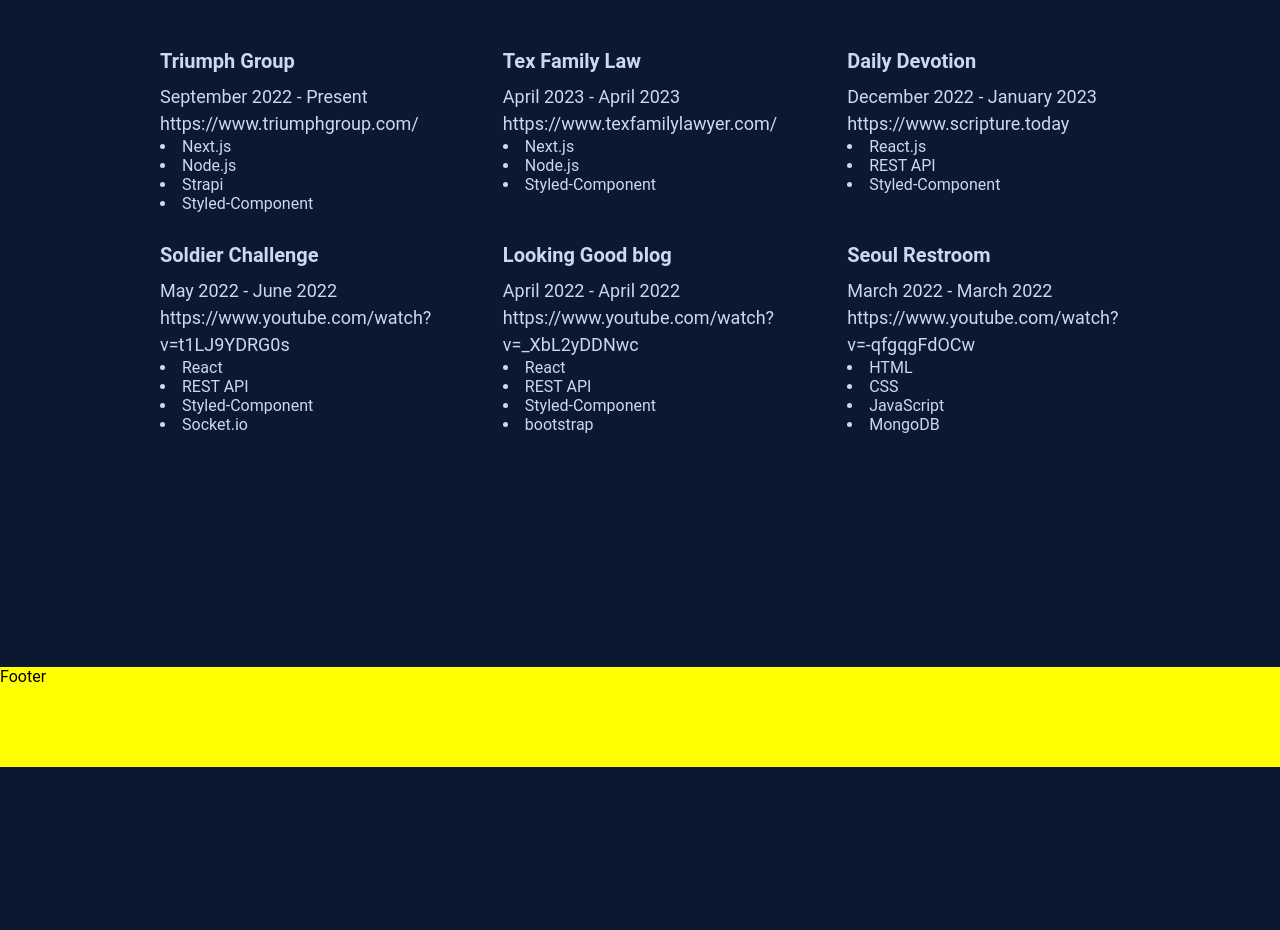
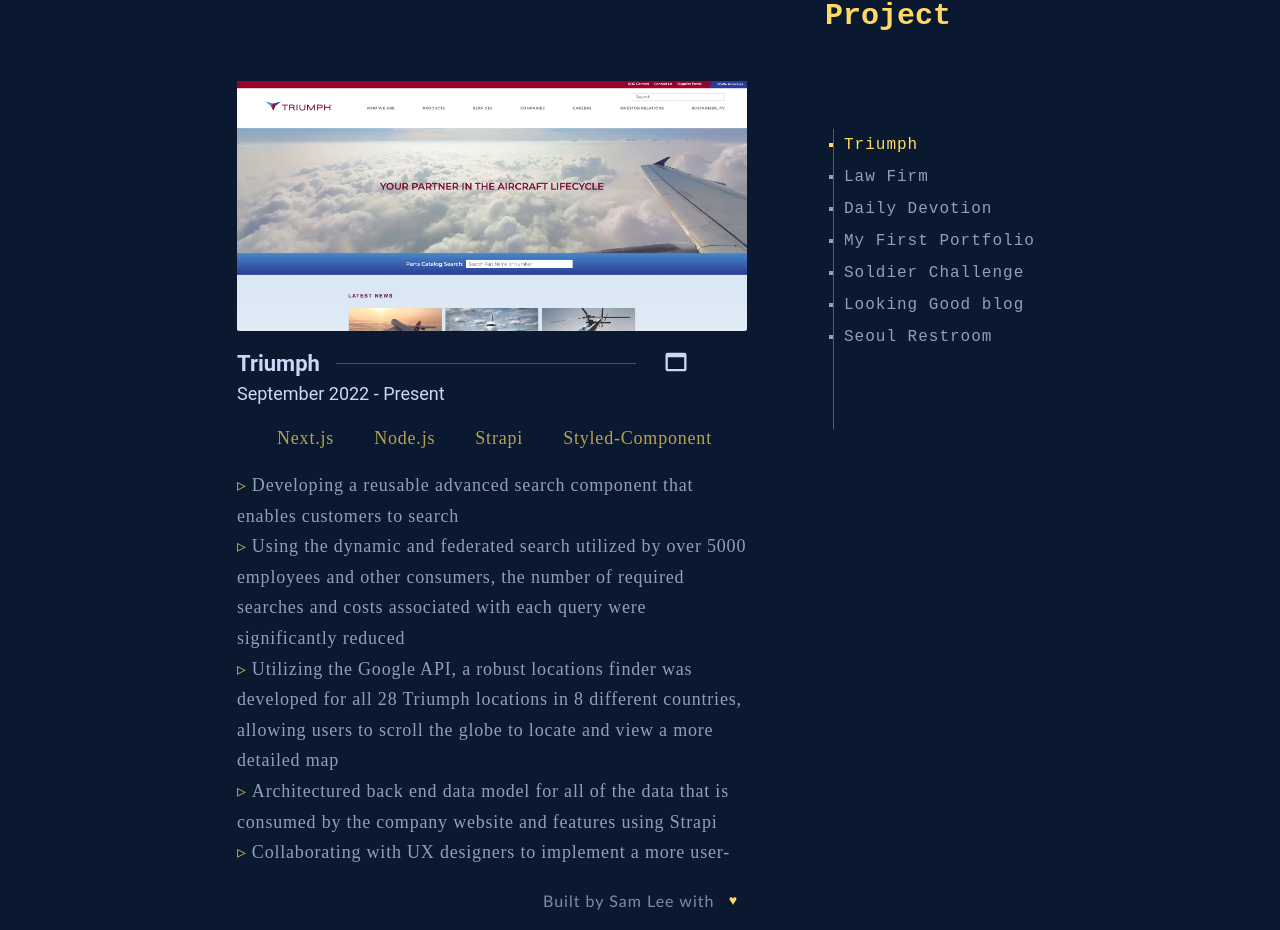
Before and after one commit to syounglee012/my-new-app, a Next.js app: page / in a window 1280 px wide. Shown: the part 1772-2702 px from the top of the page. Before the commit the page ends 2539 px from the top, so only its background shows below. Built offline with nearby package versions, Linux system fonts and the light colour scheme.

Commit message:
updated project page

```diff
--- a/src/components/footer.js
+++ b/src/components/footer.js
@@ -3,16 +3,32 @@
 export default function Footer() {
   return (
     <Container>
-      <div>Footer</div>
+      <p>Built by Sam Lee with</p> <span>&emsp;&#9829;</span>
     </Container>
   );
 }
 
 const Container = styled.div`
   width: 100%;
-  height: 100px;
-  background-color: yellow;
+  height: 60px;
+  background-color: #0a192f;
   position: absolute;
   left: 0;
   bottom: 0;
+  display: flex;
+  justify-content: center;
+  align-items: center;
+
+  p {
+    font-family: "Gill Sans", "Gill Sans MT", Calibri, "Trebuchet MS",
+      sans-serif;
+    letter-spacing: 1px;
+    color: #ccd6f6;
+    opacity: 0.6;
+    display: inline-block;
+  }
+  span {
+    color: #ffda63;
+    font-size: 14px;
+  }
 `;
--- a/src/data/project.json
+++ b/src/data/project.json
@@ -1,54 +1,71 @@
+
 [{
     "id": 0,
-    "imageURL": "",
-    "title": "Triumph Group",
+    "image": "triumph",
+    "title": "Triumph",
     "period": "September 2022 - Present",
     "website": "https://www.triumphgroup.com/",
+    "github": null,
     "framework": ["Next.js", "Node.js", "Strapi", "Styled-Component"],
     "responsibilities": ["Developing a reusable advanced search component that enables customers to search", "Using the dynamic and federated search utilized by over 5000 employees and other consumers, the number of required searches and costs associated with each query were significantly reduced", "Utilizing the Google API, a robust locations finder was developed for all 28 Triumph locations in 8 different countries, allowing users to scroll the globe to locate and view a more detailed map", "Architectured back end data model for all of the data that is consumed by the company website and features using Strapi", "Collaborating with UX designers to implement a more user-friendly UI and responsive design" ]
   },
   {
     "id": 1 ,
-    "imageURL": "",
-    "title": "Tex Family Law",
+    "image": "",
+    "title": "Law Firm",
     "period": "April 2023 - April 2023",
     "website": "https://www.texfamilylawyer.com/",
+    "github": "https://github.com/syounglee012/DallyAndWebb",
     "framework": ["Next.js", "Node.js", "Styled-Component"],
     "responsibilities": ["Developed it from scratch using Next.js", "Implemented user-friendly interfaces while ensuring optimal website functionality", "Collaborated closely with a UX designer to incorporate a more intuitive UI and responsive design", "Emphasized clean, efficient, and well-documented code practices", "Identified and resolved issues by troubleshooting and debugging code as needed", "Integrated Google reCaptcha v3 to safeguard the website from spam and abuse", "Leveraged the Google Maps API to enhance the user experience on the website"]
   },
   {
     "id": 2,
-    "imageURL": "",
+    "image": "",
     "title": "Daily Devotion",
     "period": "December 2022 - January 2023",
     "website": "https://www.scripture.today",
-    "framework": ["React.js", "REST API", "Styled-Component"],
+    "github": "https://github.com/syounglee012/daily_devotion",
+    "framework": ["React.js", "REST API", "Styled-Component", "NodeMailer"],
     "responsibilities": ["Developed an automated system that generates a new chapter from the Book of Proverbs each day using React.js.", "Implemented a comprehensive search engine that covers the entire Bible, enabling users to search for specific passages, verses, or keywords efficiently", "Designed and implemented user-friendly interfaces while ensuring optimal website functionality", "Enhanced the user experience by integrating a voice-reading feature, enabling users to listen to the scripture for improved accessibility and convenience" ]
   },
   {
     "id": 3,
-    "imageURL": "",
+    "image": "",
+    "title": "My First Portfolio",
+    "period": "December 2022 - January 2023",
+    "website": "https://samlee-git-main-syounglee012.vercel.app/home",
+    "github": "https://github.com/syounglee012/my-app",
+    "framework": ["Next.js", "Styled-Component", "Email.js"],
+    "responsibilities": ["Developed an automated system that generates a new chapter from the Book of Proverbs each day using React.js.", "Implemented a comprehensive search engine that covers the entire Bible, enabling users to search for specific passages, verses, or keywords efficiently", "Designed and implemented user-friendly interfaces while ensuring optimal website functionality", "Enhanced the user experience by integrating a voice-reading feature, enabling users to listen to the scripture for improved accessibility and convenience" ]
+  },
+  {
+    "id": 4,
+    "image": "",
     "title": "Soldier Challenge",
     "period": "May 2022 - June 2022",
-    "website": "https://www.youtube.com/watch?v=t1LJ9YDRG0s",
-    "framework": ["React", "REST API", "Styled-Component", "Socket.io"],
+    "video": "https://www.youtube.com/watch?v=t1LJ9YDRG0s",
+    "github": "https://github.com/syounglee012/Soldier-Challengers",
+    "framework": ["React.js", "REST API", "Styled-Component", "Socket.io"],
     "responsibilities": ["Worked with professional designers using an agile methodology and process", "Built a production-ready web application to help veterans to accomplish a set goal in life", "Worked in many roles such as PM, Front-End dev, and Quality Engineer", "Came up with requirements and helped to define MVP", "Implemented a chatting module using Socket.io to enable a real-time communication between sers", "Built a robust social login feature to reduce friction" ]
   },
   {
-    "id": 4,
-    "imageURL": "",
+    "id": 5,
+    "image": "",
     "title": "Looking Good blog",
     "period": "April 2022 - April 2022",
-    "website": "https://www.youtube.com/watch?v=_XbL2yDDNwc",
-    "framework": ["React", "REST API", "Styled-Component", "bootstrap"],
+    "video": "https://www.youtube.com/watch?v=_XbL2yDDNwc",
+    "github": "https://github.com/syounglee012/Looking-Good",
+    "framework": ["React.js", "REST API", "Styled-Component", "bootstrap"],
     "responsibilities": ["Facilitated and led overall CSS effort as a lead front-end dev", "Used CSS Masonry layout to dynamically populate randomly curated photos with different dimensions", "Implemented an easy-to-use comment feature to drive usage where users can freely communicate with each other" ]
   },
   {
-    "id": 5,
-    "imageURL": "",
+    "id": 6,
+    "image": "",
     "title": "Seoul Restroom",
     "period": "March 2022 - March 2022",
-    "website": "https://www.youtube.com/watch?v=-qfgqgFdOCw",
+    "video": "https://www.youtube.com/watch?v=-qfgqgFdOCw",
+    "github": "https://github.com/syounglee012/Seoul-Restroom",
     "framework": ["HTML", "CSS", "JavaScript", "MongoDB"],
     "responsibilities": ["Came up with the project idea ”Seoul Restroom” and delegated tasks to each team member", "Managed and led a team of 4 from designing front-end UI components to configuring back-end APIs", "Implemented review feature that enhances information sharing among the users", "Used MongoDB to quickly adapt to alterations in data structure during the project", " Implemented a map feature by using Google-map API that allows users to quickly locate nearby restrooms" ]
   }
--- a/src/pages/project/index.js
+++ b/src/pages/project/index.js
@@ -1,27 +1,88 @@
-import React from "react";
+import React, { useState } from "react";
 import styled from "styled-components";
 import project from "@/data/project.json";
+import Image from "next/image";
+import zero from "../../../public/images/triumph.png";
+import { MdWebAsset } from "react-icons/md";
+import { VscGithub } from "react-icons/vsc";
+import { MdOndemandVideo } from "react-icons/md";
 
 export default function Project() {
+  const [selected, setSelected] = useState(0);
+
   return (
     <Container>
-      <h4>Projects</h4>
+      <h4>Project</h4>
       <Wrap>
-        {project.map((item) => (
-          <Box key={item.id}>
-            <h5>{item.title}</h5>
+        {project.map((item) =>
+          selected === item.id ? (
+            <ListWrap key={item.id}>
+              <Image
+                src={item.image === "triumph" ? zero : ""}
+                alt={item.title}
+                className="project-image"
+                width={550}
+                height={500}
+              />
+
+              <BottomWrap>
+                <h5> {item.title}</h5>
+                <div />
+
+                <span
+                  onClick={() =>
+                    window.open(`${item?.website ? item.website : item.video}`)
+                  }
+                >
+                  {item?.website ? (
+                    <MdWebAsset size={28} className="icon" />
+                  ) : (
+                    <MdOndemandVideo size={28} className="icon" />
+                  )}
+                </span>
+                <span
+                  onClick={() =>
+                    window.open(`${item?.github ? item.github : ""}`)
+                  }
+                >
+                  <VscGithub
+                    size={25}
+                    className={item?.github ? "icon" : "none"}
+                  />
+                </span>
+              </BottomWrap>
               <p>{item.period}</p>
-            <p>{item.website}</p>
+
+              <ul className="framwork">
                 {item.framework.map((framework) => (
                   <li key={framework}>{framework}</li>
                 ))}
+              </ul>
+
               <ul>
                 {item.responsibilities.map((responsibility) => (
                   <li key={responsibility}>{responsibility}</li>
                 ))}
               </ul>
-          </Box>
+            </ListWrap>
+          ) : null
+        )}
+
+        <ToggleWrap>
+          <Virtical />
+          <Toggle>
+            {project.map((item) => (
+              <ul key={item.id}>
+                <li
+                  className={selected === item.id ? "clicked" : null}
+                  onClick={() => setSelected(item.id)}
+                >
+                  {item.title}
+                </li>
+              </ul>
             ))}
+          </Toggle>
+        </ToggleWrap>
       </Wrap>
     </Container>
   );
@@ -29,54 +90,146 @@
 
 const Container = styled.div`
   width: 100%;
-  height: 100vh;
+  max-width: 910px;
+  height: 100%;
   color: #ccd6f6;
+  margin: 0 auto;
+  padding: 2rem;
+  align-self: start;
   h4 {
+    font-family: "Courier New", Courier, monospace;
     width: 100%;
     font-size: 30px;
-    margin-bottom: 3rem;
-    margin-top: 0;
-    padding-left: 58rem;
+    margin: 0 0 3rem 0;
+    padding-right: 7rem;
     color: #ffda63;
+    text-align: right;
   }
 `;
 
 const Wrap = styled.div`
   width: 100%;
-  max-width: 1000px;
-  display: grid;
-  grid-template-columns: repeat(3, 1fr);
-  grid-gap: 30px;
-  margin: 0 auto;
-  text-align: left;
-  @media (max-width: 768px) {
-    grid-template-columns: repeat(2, 1fr);
+  display: flex;
+  justify-content: space-between;
+`;
+
+const BottomWrap = styled.div`
+  width: 100%;
+  display: flex;
+  align-items: center;
+  div {
+    width: 100%;
+    max-width: 300px;
+    height: 1px;
+    background-color: #ffda63;
+    opacity: 0.3;
+    margin: 1rem;
   }
-  @media (max-width: 480px) {
-    grid-template-columns: repeat(1, 1fr);
+  span {
+    width: fit-content;
+    height: fit-content;
+    margin-left: 10px;
+    cursor: pointer;
+    &:hover {
+      color: #ffda63;
+    }
+  }
+
+  .none {
+    display: none;
   }
 `;
 
-const Box = styled.div`
-  max-width: 500px;
+const ListWrap = styled.div`
+  width: 100%;
+  max-width: 550px;
   padding: 0 20px;
   text-align: left;
+  display: flex;
+  flex-direction: column;
+
+  .project-image {
+    width: 100%;
+    height: 100%;
+    margin-bottom: 1rem;
+  }
 
   h5 {
-    font-size: 20px;
-    margin-bottom: 10px;
-    margin-top: 0;
+    font-size: 22px;
   }
+
   p {
     font-size: 18px;
     line-height: 1.5;
-    margin: 0;
+    margin-bottom: 1rem;
   }
   ul {
-    display: none;
+    list-style: none;
+  }
+  ul li {
+    font-size: 18px;
+    letter-spacing: 0.8px;
+    line-height: 1.7;
+    opacity: 0.7;
+    font-family: "Times New Roman", Times, serif;
+  }
+  ul li::before {
+    content: "▹";
+    color: #ffda63;
+    margin-right: 5px;
+  }
+
+  .framwork {
+    display: flex;
+    justify-content: space-evenly;
+    margin-bottom: 1rem;
     li {
-      font-size: 18px;
-      line-height: 1.5;
+      color: #ffda63;
+      font-family: "Times New Roman", Times, serif;
+    }
+    li::before {
+      content: "";
     }
   }
 `;
+
+const ToggleWrap = styled.div`
+  width: 100%;
+  max-width: 230px;
+  display: flex;
+  padding-top: 3rem;
+`;
+
+const Virtical = styled.div`
+  width: 1px;
+  height: 300px;
+  background-color: #ffffff;
+  opacity: 0.3;
+`;
+
+const Toggle = styled.div`
+  width: 100%;
+  margin: 0;
+
+  ul {
+    padding: 0 0 0 10px;
+    line-height: 2;
+
+    li {
+      opacity: 0.7;
+      cursor: pointer;
+      letter-spacing: 1px;
+      list-style: square;
+      font-family: "Courier New", Courier, monospace;
+    }
+
+    &:hover {
+      color: #ffda63;
+    }
+  }
+
+  .clicked {
+    opacity: 1;
+    color: #ffda63;
+  }
+`;
```
Also changed, not shown: src/components/navigation.js (+5 -4 lines), src/pages/about/index.js (+5 -2 lines), src/pages/experience/index.js (+13 -11 lines), public/images/triumph.png (added). Lines whose indentation alone changed are shown as unchanged.
